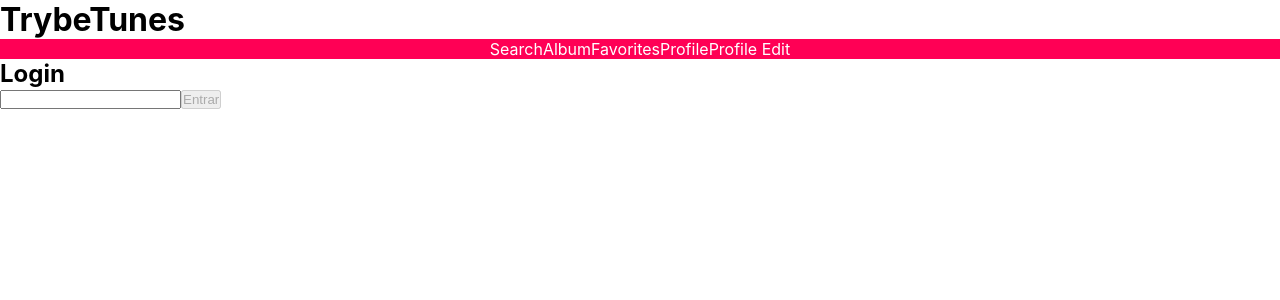
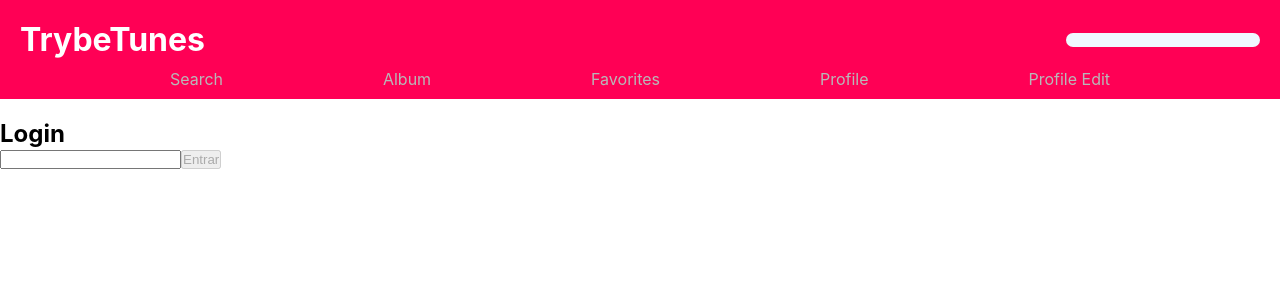
Before and after one commit to Jacqueline-Silva/trybetunes, a React (Create React App) app: page / in a window 1280 px wide. Shown: the top 300 px of the page. Built offline with nearby package versions, Linux system fonts and the light colour scheme.

Commit message:
Add: CSS basico

```diff
--- a/src/App.js
+++ b/src/App.js
@@ -50,12 +50,10 @@ class App extends React.Component {
 
     return (
       <>
+        <Header loading={ loading } />
         {
           loading && <Loading />
         }
-
-        <h1>TrybeTunes</h1>
-        <Header loading={ loading } />
         <Switch>
           <Route exact path="/">
             <Login
--- a/src/components/Header.js
+++ b/src/components/Header.js
@@ -35,9 +35,17 @@ class Header extends Component {
 
     return (
       <header data-testid="header-component">
-        {
-          loading && <Loading />
-        }
+        <div
+          data-testid="header-user-name"
+          className="title-profile"
+        >
+          <h1>TrybeTunes</h1>
+          <h3>
+            {
+              loading ? <Loading /> : nameInput
+            }
+          </h3>
+        </div>
         <nav>
           <NavLink
             to="/search"
@@ -78,11 +86,6 @@ class Header extends Component {
             Profile Edit
           </NavLink>
         </nav>
-        <div data-testid="header-user-name">
-          {
-            !loading && nameInput
-          }
-        </div>
       </header>
     );
   }
--- a/src/index.css
+++ b/src/index.css
@@ -25,13 +25,39 @@ code {
 }
 
 .active {
-  font-size: 1.5rem;
   font-weight: 700;
+  color: white;
 }
 
-header, header a {
+header {
   background-color: rgb(255, 0, 85);
   color: white;
   text-align: center;
+  padding: 10px;
+  margin-bottom: 20px;
+}
+
+.title-profile {
+  align-items: center;
+  display: flex;
+  justify-content: space-between;
+  margin: 10px;
+}
+
+.title-profile h3 {
+  background-color: aliceblue;
+  color: rgb(255, 0, 85);
+  width: 180px;
+  padding: 7px;
+  border-radius: 50px;
+}
+
+a {
   text-decoration: none;
+  color: rgb(184, 184, 184);
 }
+
+nav {
+  display: flex;
+  justify-content: space-evenly;
+}
```
